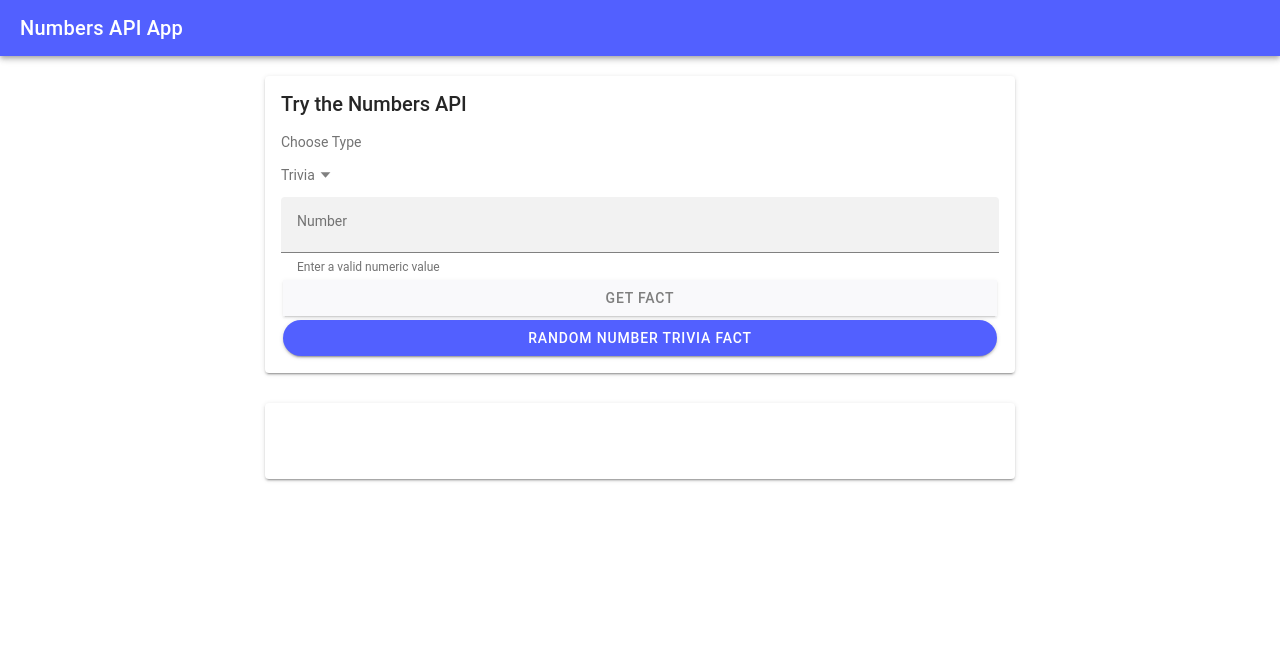
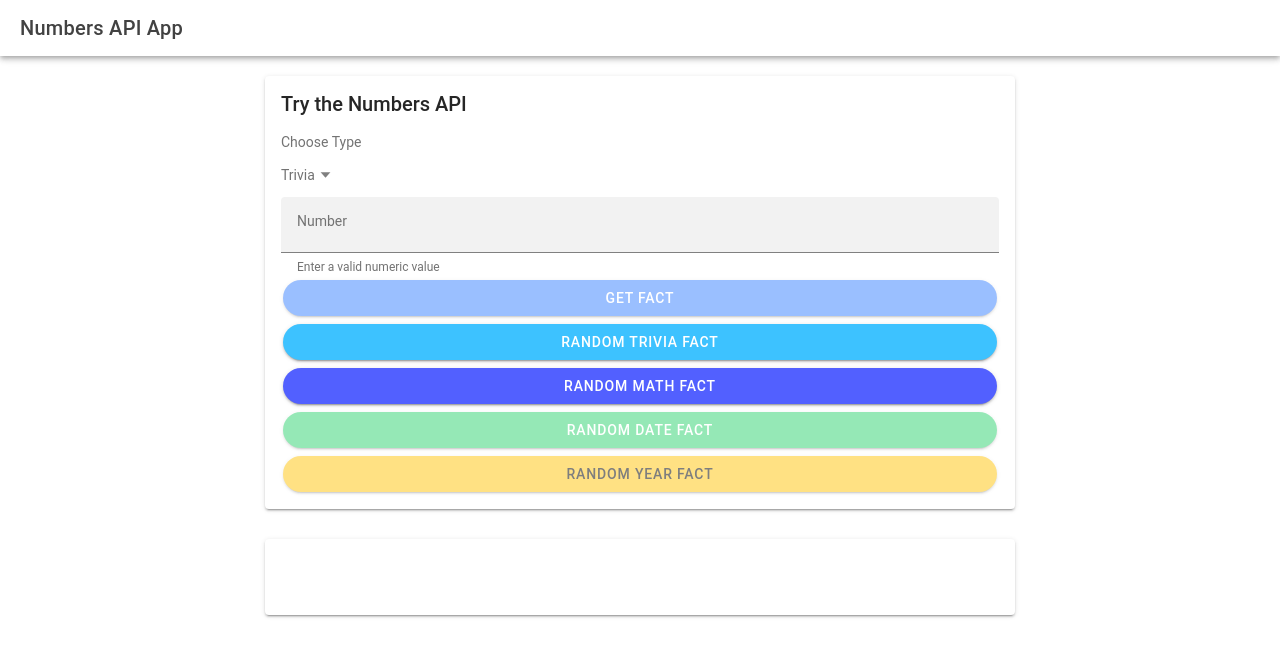
Before and after one commit to bucky-badger-gesmer/numbers-app, a React (Vite) app: page /home in a window 1280 px wide. Shown: the top 656 px of the page. Built offline with nearby package versions, Linux system fonts and the light colour scheme; no server answers.

Commit message:
feat: staging eod

```diff
--- a/src/pages/Home.tsx
+++ b/src/pages/Home.tsx
@@ -105,8 +105,15 @@ const Home: React.FC = () => {
     }
   };
 
-  const handleRandomClick = async () => {
-    console.log("poopy");
+  const handleRandomMathClick = async () => {
+    setLoading(true);
+    const randomNumber = Math.floor(Math.random() * 201) - 100;
+    const triviaFact = await getFact(randomNumber, "math");
+    setFact(triviaFact);
+    setLoading(false);
+  };
+
+  const handleRandomTriviaClick = async () => {
     setLoading(true);
     const randomNumber = Math.floor(Math.random() * 201) - 100;
     const triviaFact = await getFact(randomNumber, "trivia");
@@ -184,7 +191,7 @@ const Home: React.FC = () => {
   return (
     <IonPage>
       <IonHeader>
-        <IonToolbar color="tertiary">
+        <IonToolbar>
           <IonTitle>Numbers API App</IonTitle>
         </IonToolbar>
       </IonHeader>
@@ -226,23 +233,57 @@ const Home: React.FC = () => {
                         <IonSelectOption value="year">Year</IonSelectOption>
                       </IonSelect>
                       {renderResult()}
+                      <div
+                        style={{
+                          display: "flex",
+                          flexDirection: "column",
+                          justifyContent: "space-between",
+                        }}
+                      >
                         <IonButton
                           expand="full"
                           onClick={handleClick}
-                        color="light"
+                          shape="round"
+                          color="primary"
                           disabled={!isValid}
                         >
                           Get Fact
                         </IonButton>
                         <IonButton
                           expand="full"
-                        onClick={handleRandomClick}
+                          onClick={handleRandomTriviaClick}
                           shape="round"
-                        // fill="outline"
+                          color="secondary"
+                        >
+                          Random Trivia Fact
+                        </IonButton>
+                        <IonButton
+                          expand="full"
+                          onClick={handleRandomMathClick}
+                          shape="round"
                           color="tertiary"
                         >
-                        Random Number Trivia Fact
+                          Random Math Fact
                         </IonButton>
+                        <IonButton
+                          disabled={true}
+                          expand="full"
+                          onClick={handleRandomMathClick}
+                          shape="round"
+                          color="success"
+                        >
+                          Random Date Fact
+                        </IonButton>
+                        <IonButton
+                          disabled={true}
+                          expand="full"
+                          onClick={handleRandomMathClick}
+                          shape="round"
+                          color="warning"
+                        >
+                          Random Year Fact
+                        </IonButton>
+                      </div>
                     </>
                   </IonCardContent>
                 </IonCard>
--- a/src/services/numbersService.ts
+++ b/src/services/numbersService.ts
@@ -26,7 +26,6 @@ export const getFact = async (
   type: "trivia" | "math" | "date" | "year"
 ) => {
   const fact = await fetchData(num, type);
-  console.log("fact", fact);
   return fact;
 };
 
```
Lines whose indentation alone changed are shown as unchanged.
